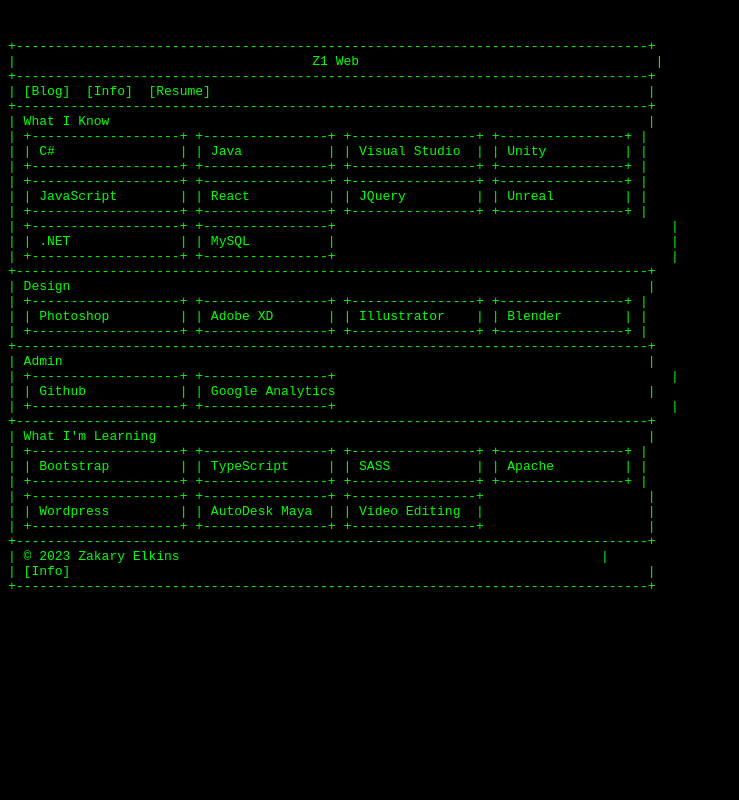
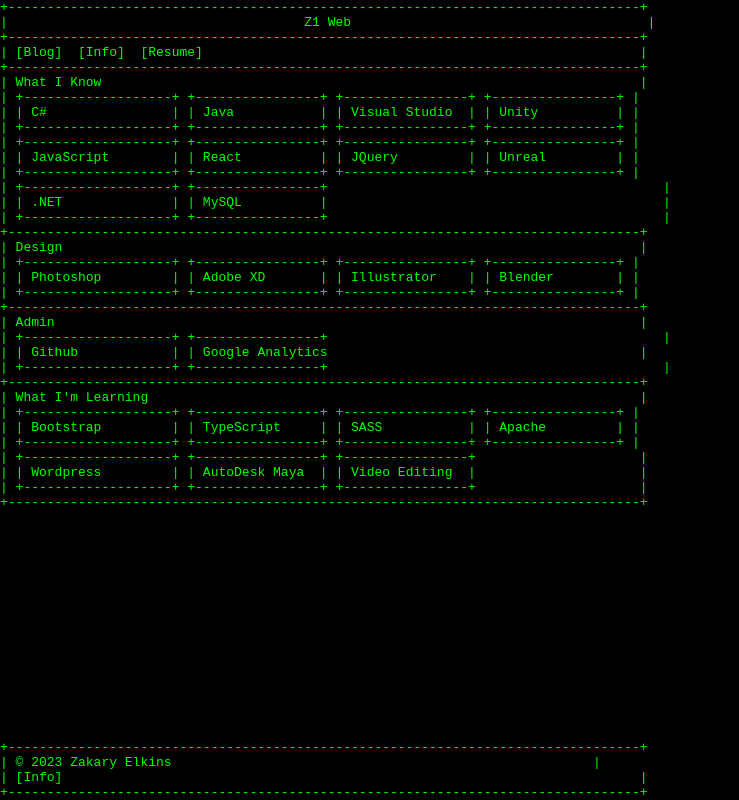
Before and after one commit to zeroxak/z1web, a plain HTML site: page index2.html in a window 1280 px wide. Shown: the whole page, without its empty margins (0-739 px from the left). Drawn offline with Linux system fonts and the light colour scheme.

Commit message:
Update index2.html

```diff
--- a/index2.html
+++ b/index2.html
@@ -1,26 +1,50 @@
 <!DOCTYPE html>
-<html lang="en">
+<html lang="en" style="height: 100%;">
 <head>
     <meta charset="UTF-8">
     <meta name="viewport" content="width=device-width, initial-scale=1.0">
     <title>Z1 Web - MUD Version</title>
     <style>
-        body {
+        html, body {
+            margin: 0;
+            padding: 0;
+            height: 100%;
             background-color: black;
             color: lime;
             font-family: "Courier New", Courier, monospace;
+        }
+        #container {
+            display: flex;
+            flex-direction: column;
+            height: 100%;
+        }
+        #header, #footer {
+            flex-shrink: 0;
+        }
+        #main {
+            flex-grow: 1;
+            overflow: auto;
+        }
+        pre {
+            margin: 0;
             white-space: pre-wrap;
             word-wrap: break-word;
         }
     </style>
 </head>
 <body>
+<div id="container">
+    <div id="header">
 <pre>
 +---------------------------------------------------------------------------------+
 |                                      Z1 Web                                      |
 +---------------------------------------------------------------------------------+
 | [Blog]  [Info]  [Resume]                                                        |
 +---------------------------------------------------------------------------------+
+</pre>
+    </div>
+    <div id="main">
+<pre>
 | What I Know                                                                     |
 | +-------------------+ +----------------+ +----------------+ +----------------+ |
 | | C#                | | Java           | | Visual Studio  | | Unity          | |
@@ -50,9 +74,16 @@
 | | Wordpress         | | AutoDesk Maya  | | Video Editing  |                     |
 | +-------------------+ +----------------+ +----------------+                     |
 +---------------------------------------------------------------------------------+
+</pre>
+    </div>
+    <div id="footer">
+<pre>
++---------------------------------------------------------------------------------+
 | &copy; 2023 Zakary Elkins                                                      |
 | [Info]                                                                          |
 +---------------------------------------------------------------------------------+
 </pre>
+    </div>
+</div>
 </body>
 </html>
```
